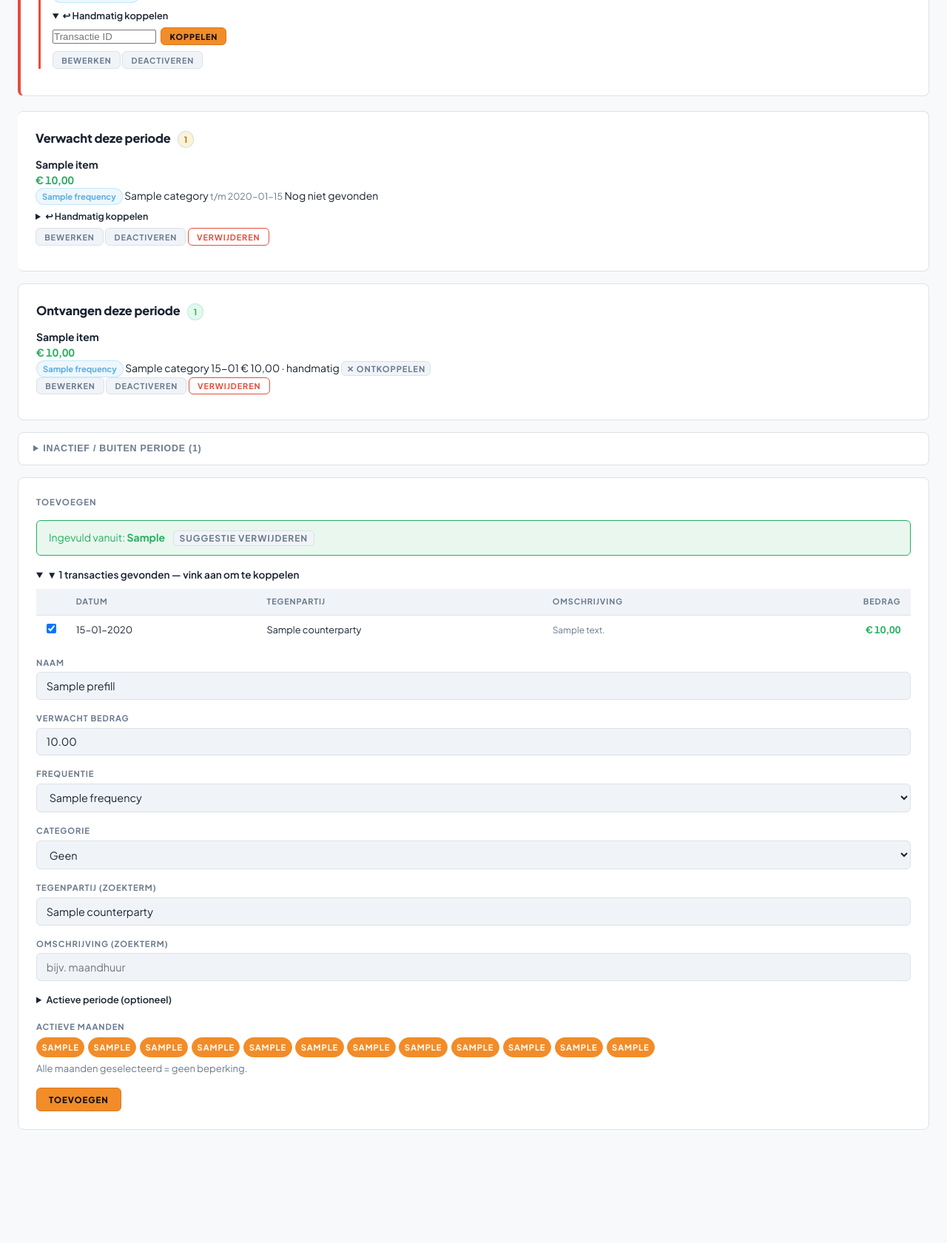
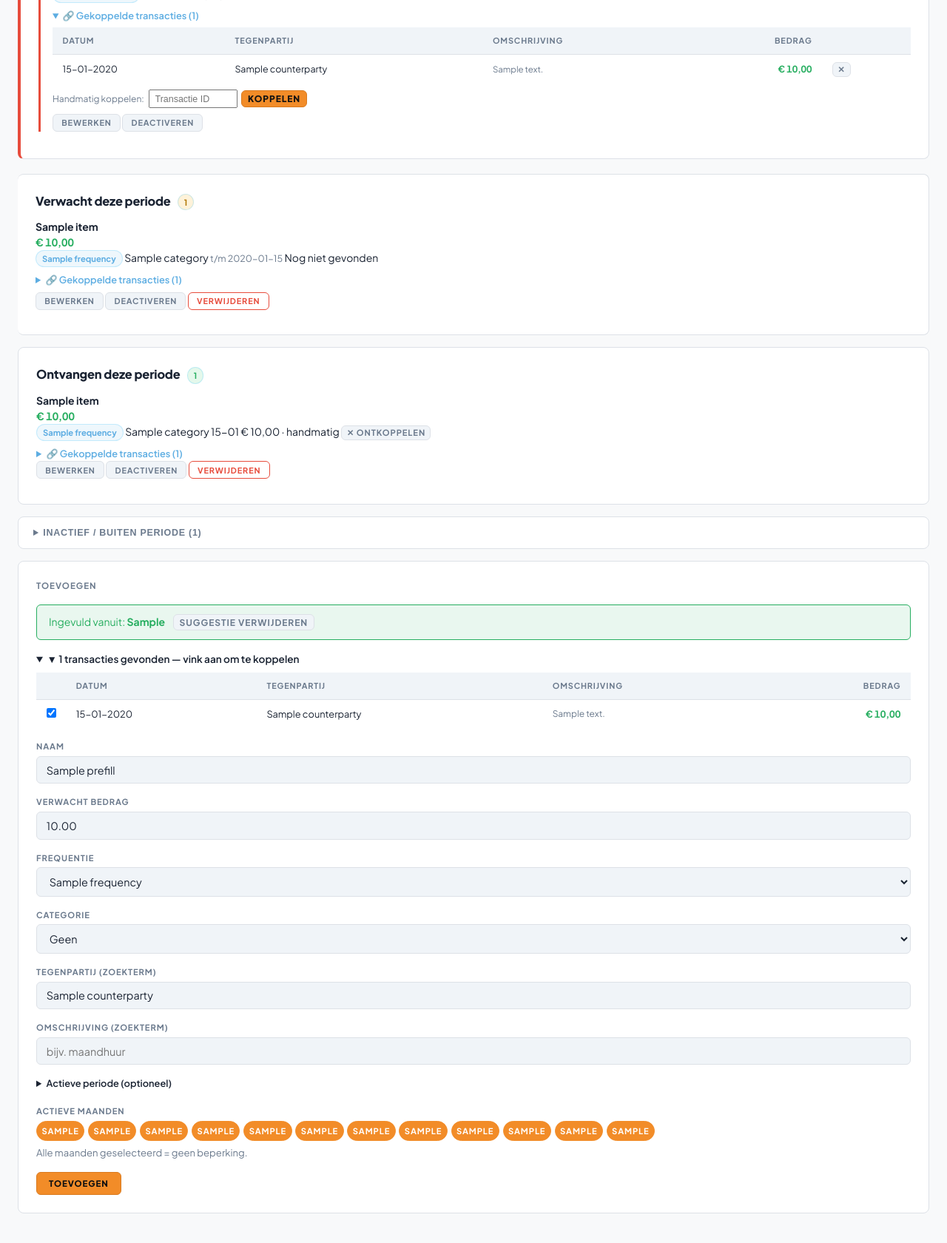
Before and after one commit to gjagils/checkthepockets, a FastAPI app: template app/templates/recurring/list.html in a window 1280 px wide, after a click that opens the changed part. Shown: the part 781-2461 px from the top of the page at 74% size. Before the commit the page ends 2308 px from the top, so only its background shows below. Run offline with FastAPI, Linux system fonts and the light colour scheme; the template is opened without the code that fills it: most values are stand-ins (such as "Sample title", 1, 10 or a date in 2020).

Commit message:
feat: gekoppelde transacties zichtbaar bij recurring items
Elk recurring item toont nu bij het openklappen een lijst van alle
gekoppelde transacties met datum, tegenpartij, volledige omschrijving
en bedrag. Per transactie een ontkoppel-knop (✕). Onderaan een
handmatig koppelen formulier. Werkt in alle secties (gemist,
verwacht, ontvangen, inactief).

Co-Authored-By: Claude Opus 4.6 (1M context) <noreply@anthropic.com>

```diff
--- a/app/routers/recurring.py
+++ b/app/routers/recurring.py
@@ -430,6 +430,22 @@ def _render_recurring_page(
         .scalar()
     )
 
+    # Load all linked transactions per recurring item (for display)
+    linked_txs_by_item = {}
+    all_linked = (
+        db.query(Transaction)
+        .join(Account)
+        .filter(
+            Account.user_id == user.id,
+            Transaction.recurring_id.isnot(None),
+            Transaction.is_projected == 0,
+        )
+        .order_by(Transaction.date.desc())
+        .all()
+    )
+    for tx in all_linked:
+        linked_txs_by_item.setdefault(tx.recurring_id, []).append(tx)
+
     items_active = []
     items_due = []
     items_missed = []
@@ -444,6 +460,7 @@ def _render_recurring_page(
             items_inactive.append({
                 "item": item, "period_start": cur_start, "period_end": cur_end,
                 "matched_transaction": match, "is_due": False, "in_active_period": in_period,
+                "linked_transactions": linked_txs_by_item.get(item.id, []),
             })
             continue
 
@@ -461,6 +478,7 @@ def _render_recurring_page(
             "prev_period_start": prev_start, "prev_period_end": prev_end,
             "prev_matched_transaction": prev_match,
             "is_due": cur_match is None, "in_active_period": True,
+            "linked_transactions": linked_txs_by_item.get(item.id, []),
         }
 
         if cur_match:
--- /dev/null
+++ b/app/templates/recurring/_linked_transactions.html
@@ -0,0 +1,44 @@
+{# Shows linked transactions for a recurring item + manual link form #}
+<details style="margin-top:0.5rem;">
+    <summary style="font-size:0.8rem; cursor:pointer; color:var(--sky); font-weight:600;">
+        🔗 Gekoppelde transacties ({{ entry.linked_transactions|length }})
+    </summary>
+    <div style="margin-top:0.4rem;">
+        {% if entry.linked_transactions %}
+        <div class="table-wrapper" style="max-height:300px; overflow-y:auto;">
+            <table class="data-table" style="font-size:.78rem;">
+                <thead>
+                    <tr><th>Datum</th><th>Tegenpartij</th><th>Omschrijving</th><th class="text-right">Bedrag</th><th></th></tr>
+                </thead>
+                <tbody>
+                {% for tx in entry.linked_transactions %}
+                <tr>
+                    <td class="nowrap">{{ tx.date.strftime('%d-%m-%Y') }}</td>
+                    <td>{{ tx.counterparty or '—' }}</td>
+                    <td class="muted" style="font-size:0.72rem; word-break:break-all;">{{ tx.description or '—' }}</td>
+                    <td class="text-right nowrap {% if tx.amount < 0 %}amount-negative{% else %}amount-positive{% endif %}">
+                        &euro;&nbsp;{{ tx.amount|euro }}
+                    </td>
+                    <td>
+                        <form method="post" action="/recurring/{{ item.id }}/unlink" style="display:inline;">
+                            <input type="hidden" name="transaction_id" value="{{ tx.id }}">
+                            <button type="submit" class="btn btn-sm" style="padding:0.1rem 0.4rem; font-size:0.7rem;" title="Ontkoppel">✕</button>
+                        </form>
+                    </td>
+                </tr>
+                {% endfor %}
+                </tbody>
+            </table>
+        </div>
+        {% else %}
+        <p class="muted" style="font-size:0.78rem; margin:0.3rem 0;">Geen transacties gekoppeld.</p>
+        {% endif %}
+        <div style="margin-top:0.5rem; display:flex; gap:0.4rem; align-items:center;">
+            <span class="muted" style="font-size:0.75rem;">Handmatig koppelen:</span>
+            <form method="post" action="/recurring/{{ item.id }}/link" style="display:inline-flex; gap:0.3rem; align-items:center;">
+                <input type="number" name="transaction_id" placeholder="Transactie ID" style="width:120px; padding:0.2rem 0.4rem; font-size:0.78rem;">
+                <button type="submit" class="btn btn-sm btn-accent" style="padding:0.2rem 0.5rem; font-size:0.75rem;">Koppelen</button>
+            </form>
+        </div>
+    </div>
+</details>
--- a/app/templates/recurring/list.html
+++ b/app/templates/recurring/list.html
@@ -103,15 +103,7 @@
                 Vorige periode: {{ entry.prev_period_start.strftime('%d-%m') }} t/m {{ entry.prev_period_end.strftime('%d-%m-%Y') }}
             </span>
         </div>
-        <!-- Koppel transactie -->
-        <details style="margin-top:0.5rem;">
-            <summary style="font-size:0.8rem; cursor:pointer; color:var(--navy-mid); font-weight:600;">↩ Handmatig koppelen</summary>
-            <form method="post" action="/recurring/{{ item.id }}/link" style="display:flex; gap:0.4rem; margin-top:0.4rem; align-items:center;">
-                <input type="number" name="transaction_id" placeholder="Transactie ID" style="width:140px;"
-                       title="Vind het ID via de transactiepagina (URL /transactions/{id}/edit)">
-                <button type="submit" class="btn btn-sm btn-accent">Koppelen</button>
-            </form>
-        </details>
+        {% include "recurring/_linked_transactions.html" %}
         <div class="recurring-actions" style="margin-top:0.5rem;">
             <button class="btn btn-sm" onclick="toggleRecurringEdit({{ item.id }})">Bewerken</button>
             <form method="post" action="/recurring/{{ item.id }}/toggle" style="display:inline;">
@@ -159,13 +151,7 @@
                     <span class="muted" style="font-size:0.78rem;">t/m {{ entry.period_end.strftime('%d-%m-%Y') }}</span>
                     <span class="recurring-badge recurring-badge-due">Nog niet gevonden</span>
                 </div>
-                <details style="margin-top:0.4rem;">
-                    <summary style="font-size:0.78rem; cursor:pointer; color:var(--navy-mid); font-weight:600;">↩ Handmatig koppelen</summary>
-                    <form method="post" action="/recurring/{{ item.id }}/link" style="display:flex; gap:0.4rem; margin-top:0.35rem; align-items:center;">
-                        <input type="number" name="transaction_id" placeholder="Transactie ID" style="width:140px;">
-                        <button type="submit" class="btn btn-sm btn-accent">Koppelen</button>
-                    </form>
-                </details>
+                {% include "recurring/_linked_transactions.html" %}
                 <div class="recurring-actions" style="margin-top:0.4rem;">
                     <button class="btn btn-sm" onclick="toggleRecurringEdit({{ item.id }})">Bewerken</button>
                     <form method="post" action="/recurring/{{ item.id }}/toggle" style="display:inline;">
@@ -221,6 +207,7 @@
                     </form>
                     {% endif %}
                 </div>
+                {% include "recurring/_linked_transactions.html" %}
                 <div class="recurring-actions">
                     <button class="btn btn-sm" onclick="toggleRecurringEdit({{ item.id }})">Bewerken</button>
                     <form method="post" action="/recurring/{{ item.id }}/toggle" style="display:inline;">
```
